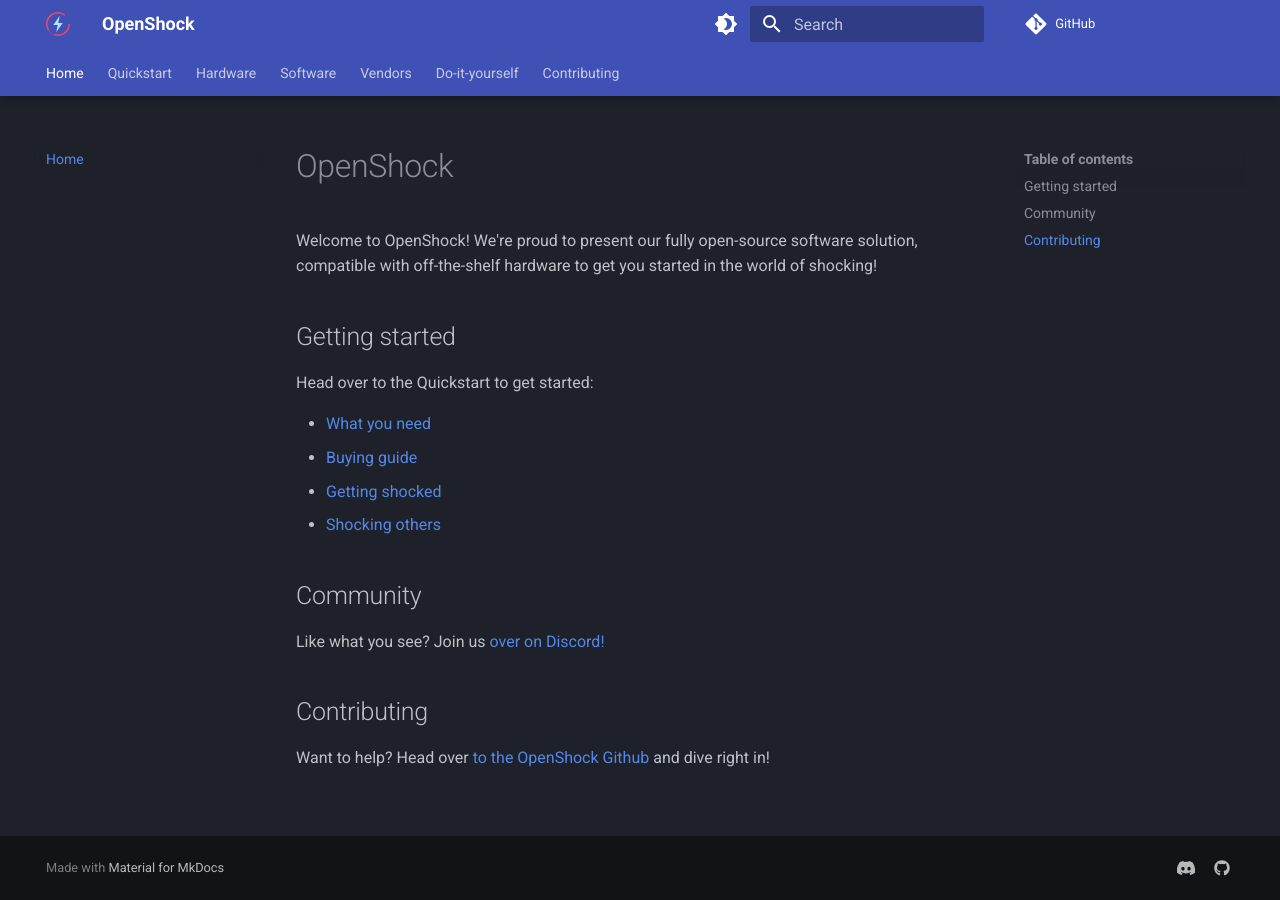
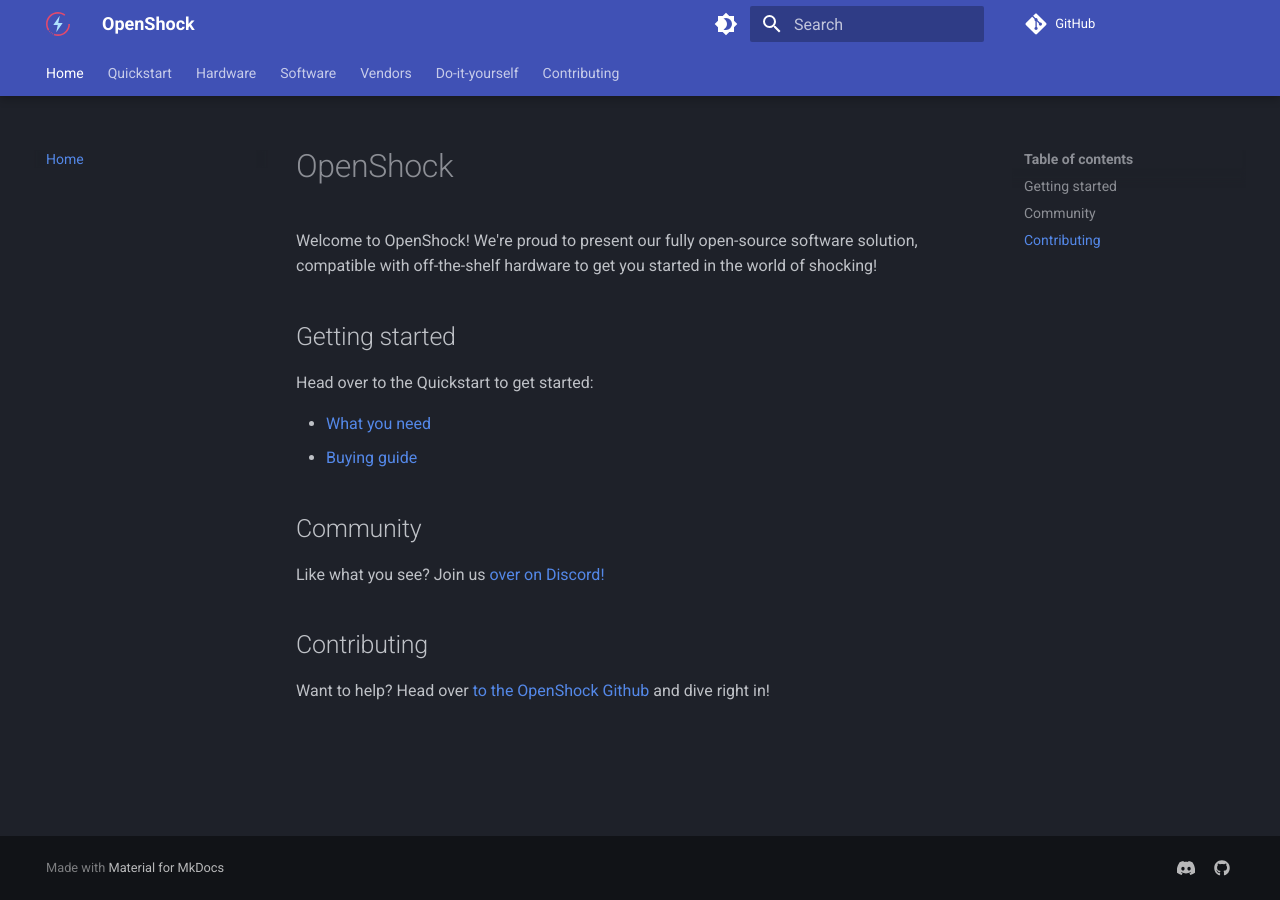
Before and after one commit to OpenShock/Wiki, an MkDocs documentation site: the page built from docs/index.md, in a window 1280 px wide. Built offline with MkDocs 1.6.1 and Material for MkDocs 9.7.7, drawn with Linux system fonts in a browser that asks for light colours; comment, search, counter and statistics services are not loaded.

Commit message:
fix(docs): Remove dead links from landing page

```diff
--- a/docs/index.md
+++ b/docs/index.md
@@ -9,8 +9,6 @@
 
 - [What you need](./quickstart/what-you-need/)
 - [Buying guide](./quickstart/buying-guide/)
-- [Getting shocked](./quickstart/getting-shocked/hardware)
-- [Shocking others](./quickstart/shocking-others/create-account)
 
 ## Community
 
```
